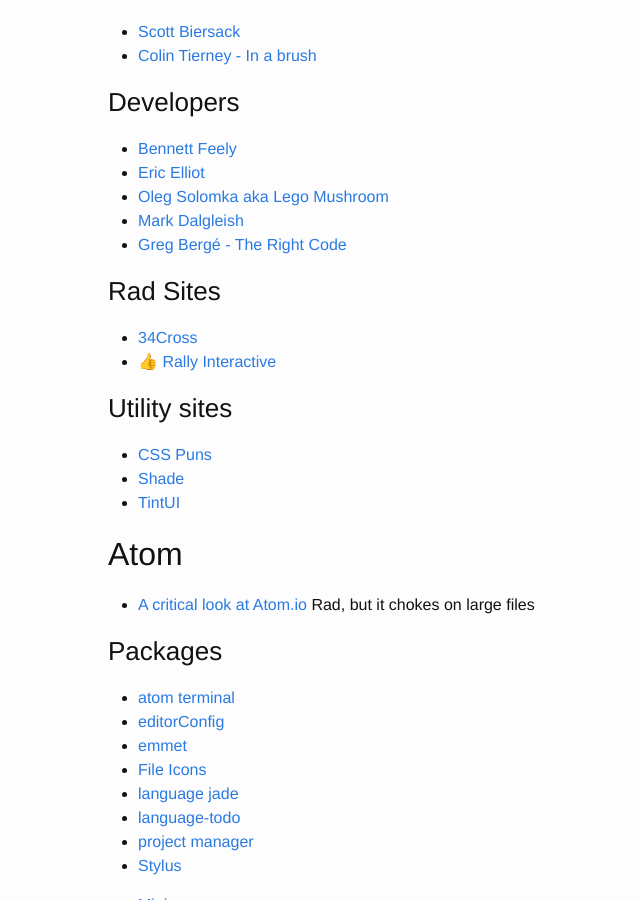
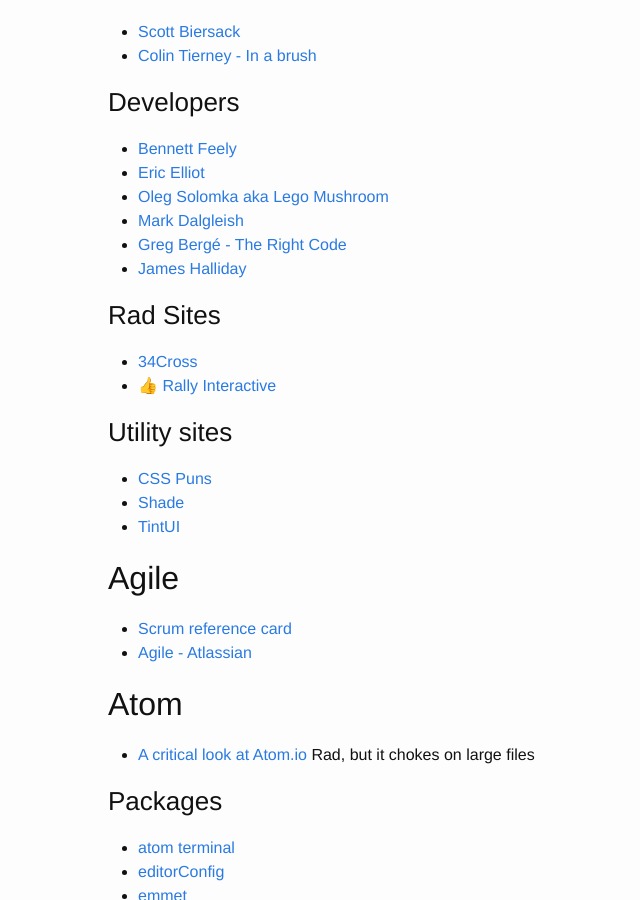
Before and after one commit to brownerd/brownerd.github.io, a Jekyll site: the page built from _posts/2015-01-01-reading-list-2015.md, in a window 1280 px wide and 900 px high, scrolled down 570 px. Shown: the whole window, without its empty margins (162-802 px from the left). Built offline with Jekyll 4.4.1, drawn with Linux system fonts in a browser that asks for light colours; emoji names are drawn with the system emoji font; some of the changed text lies outside the part shown.

```diff
--- a/_posts/2015-01-01-reading-list-2015.md
+++ b/_posts/2015-01-01-reading-list-2015.md
@@ -16,8 +16,10 @@ This is a running list of all the articles I read during 2015 that I want to rem
 ## Agencies, People and Sites
 Here are the agencies, people and sites that I was most influenced by in 2015
 
+
 ### Agencies
 - [14Islands](http://14islands.com/) hosted on Github
+
 
 
 ### Designers
@@ -32,6 +34,7 @@ Here are the agencies, people and sites that I was most influenced by in 2015
 - [Oleg Solomka aka Lego Mushroom](http://legomushroom.com/)
 - [Mark Dalgleish](http://markdalgleish.com/)
 - [Greg Bergé - The Right Code](http://www.therightcode.net/)
+- [James Halliday](http://substack.net/)
 
 
 
@@ -45,6 +48,16 @@ Here are the agencies, people and sites that I was most influenced by in 2015
 - [Shade](http://jxnblk.com/shade/)
 - [TintUI](http://tintui.com/index.html)
 
+
+
+
+
+
+
+## Agile
+
+- [Scrum reference card](http://scrumreferencecard.com/scrum-reference-card/)
+- [Agile - Atlassian](https://www.atlassian.com/agile)
 
 
 
```
Also changed, not shown: other parts of _posts/2015-01-01-reading-list-2015.md (+16 -1 lines).
